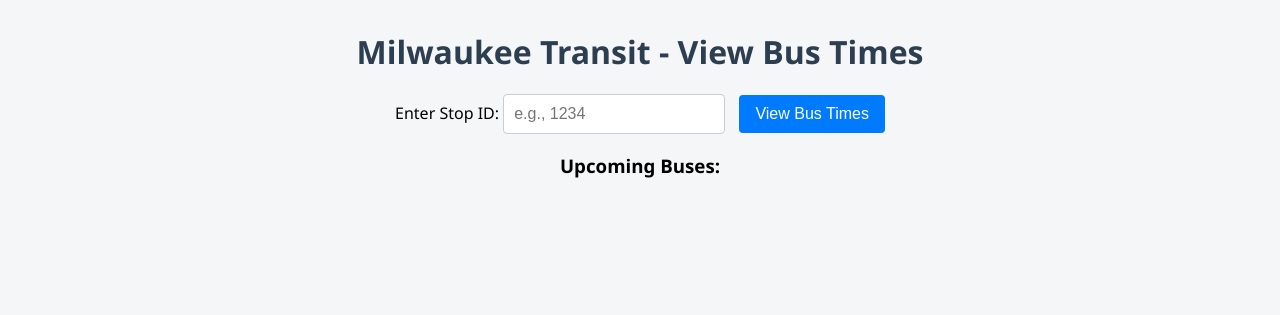
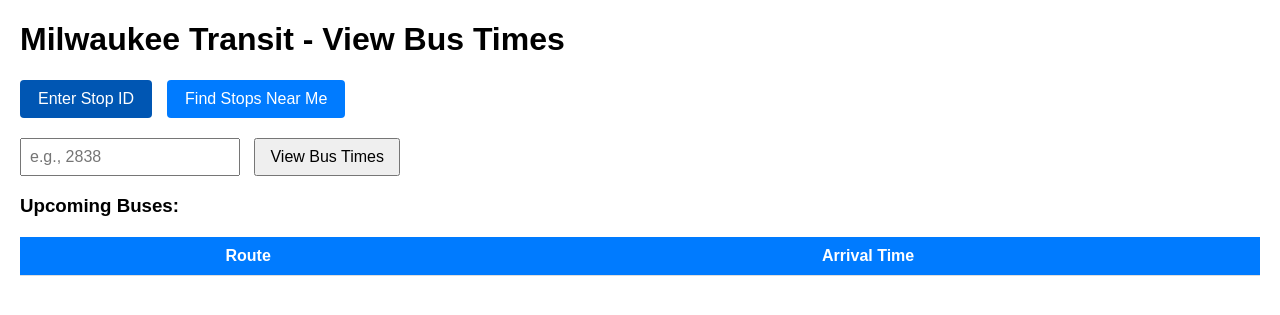
Before and after one commit to bencrosby1/stop-b, a Django app: page /bus-times/ in a window 1280 px wide. Shown: the top 315 px of the page. Run offline with Django 5.2, Linux system fonts and the light colour scheme; lists and menus that the app fills with data are empty; parts of the project's set-up code (start-up, migrations or seed data) failed here and were passed over; some libraries are stand-ins or nearby versions.

Commit message:
view bus times

```diff
--- a/stopBApp/templates/bus_times.html
+++ b/stopBApp/templates/bus_times.html
@@ -1,20 +1,119 @@
 <!DOCTYPE html>
 <html>
 <head>
-    <title>View Bus Times</title>
-     {% load static %}
-    <link rel="stylesheet" type="text/css" href="{% static 'bus_times/style.css' %}">
+    <title>Milwaukee Transit - View Bus Times</title>
+    {% load static %}
+    <style>
+        body {
+            font-family: Arial, sans-serif;
+            margin: 20px;
+        }
+
+        .tabs {
+            display: flex;
+            gap: 15px;
+            margin-bottom: 20px;
+        }
+
+        .tabs button {
+            padding: 10px 18px;
+            font-size: 16px;
+            cursor: pointer;
+            background-color: #007bff;
+            color: white;
+            border: none;
+            border-radius: 4px;
+        }
+
+        .tabs button.active {
+            background-color: #0056b3;
+        }
+
+        .tab-content {
+            display: none;
+        }
+
+        .tab-content.active {
+            display: block;
+        }
+
+        input[type="text"] {
+            padding: 8px;
+            font-size: 16px;
+            width: 200px;
+        }
+
+        button.view-btn {
+            padding: 8px 14px;
+            font-size: 16px;
+            margin-left: 10px;
+            cursor: pointer;
+        }
+
+        table {
+            width: 100%;
+            margin-top: 20px;
+            border-collapse: collapse;
+        }
+
+        th, td {
+            padding: 10px;
+            border-bottom: 1px solid #ddd;
+        }
+
+        th {
+            background-color: #007bff;
+            color: white;
+        }
+
+        #map {
+            height: 500px;
+            width: 100%;
+            margin-top: 10px;
+        }
+    </style>
 </head>
 <body>
     <h1>Milwaukee Transit - View Bus Times</h1>
 
-    <label for="stop-id">Enter Stop ID:</label>
-    <input type="text" id="stop-id" placeholder="e.g., 1234">
-    <button onclick="fetchBusTimes()">View Bus Times</button>
+    <div class="tabs">
+        <button id="tab1-btn" class="active" onclick="showTab('tab1')">Enter Stop ID</button>
+        <button id="tab2-btn" onclick="showTab('tab2')">Find Stops Near Me</button>
+    </div>
 
-    <h3>Upcoming Buses:</h3>
-    <ul id="bus-times"></ul>
+    <!-- Manual Entry Tab -->
+    <div id="tab1" class="tab-content active">
+        <input type="text" id="stop-id" placeholder="e.g., 2838">
+        <button class="view-btn" onclick="fetchBusTimes()">View Bus Times</button>
 
+        <h3>Upcoming Buses:</h3>
+        <table>
+            <thead>
+                <tr>
+                    <th>Route</th>
+                    <th>Arrival Time</th>
+                </tr>
+            </thead>
+            <tbody id="bus-times"></tbody>
+        </table>
+    </div>
+
+    <!-- Google Maps Tab -->
+    <div id="tab2" class="tab-content">
+        <div id="map"></div>
+    </div>
+
+    <!-- Tab switching logic -->
+    <script>
+        function showTab(tabId) {
+            document.querySelectorAll('.tab-content').forEach(tab => tab.classList.remove('active'));
+            document.querySelectorAll('.tabs button').forEach(btn => btn.classList.remove('active'));
+            document.getElementById(tabId).classList.add('active');
+            document.getElementById(tabId + '-btn').classList.add('active');
+        }
+    </script>
+
+    <!-- View Bus Times by ID -->
     <script>
         function fetchBusTimes() {
             let stopId = document.getElementById("stop-id").value;
@@ -27,29 +126,110 @@
                 .then(response => response.json())
                 .then(data => {
                     let busList = document.getElementById("bus-times");
-                    busList.innerHTML = ""; // Clear old results
+                    busList.innerHTML = "";
 
                     if (data.error) {
-                        busList.innerHTML = `<li>Error: ${data.error}</li>`;
-                        return;
-                    }
-
-                    if (data.length === 0) {
-                        busList.innerHTML = "<li>No upcoming buses found at this stop.</li>";
+                        busList.innerHTML = `<tr><td colspan="2">Error: ${data.error}</td></tr>`;
                         return;
                     }
 
                     data.forEach(bus => {
-                        let li = document.createElement("li");
-                        li.textContent = `Route ${bus.route_short_name} - Arrival: ${bus.arrival_time}`;
-                        busList.appendChild(li);
+                        let row = document.createElement("tr");
+                        row.innerHTML = `<td>${bus.route_short_name}</td><td>${bus.arrival_time}</td>`;
+                        busList.appendChild(row);
                     });
-                })
-                .catch(error => {
-                    console.error("Error fetching bus times:", error);
-                    document.getElementById("bus-times").innerHTML = "<li>Error loading data.</li>";
                 });
         }
     </script>
+
+
+
+    <script>
+    let map;
+    let userMarker;
+    let stopMarkers = []; // clear old stop markers
+
+    function initMap() {
+        navigator.geolocation.getCurrentPosition(position => {
+            const userPos = {
+                lat: position.coords.latitude,
+                lng: position.coords.longitude
+            };
+
+            map = new google.maps.Map(document.getElementById("map"), {
+                center: userPos,
+                zoom: 15
+            });
+
+            // Create a draggable marker for user's location
+            userMarker = new google.maps.Marker({
+                position: userPos,
+                map: map,
+                draggable: true,
+                title: "Drag to refine your location",
+                icon: "http://maps.google.com/mapfiles/ms/icons/blue-dot.png"
+            });
+
+
+            fetchNearbyStops(userPos.lat, userPos.lng);
+
+            // When user moves the marker, refresh nearby stops
+            userMarker.addListener('dragend', function (event) {
+                const newLat = event.latLng.lat();
+                const newLng = event.latLng.lng();
+                fetchNearbyStops(newLat, newLng);
+            });
+        }, () => {
+            alert("Unable to access your location. Enable location permissions.");
+        });
+    }
+
+    function fetchNearbyStops(lat, lon) {
+        // Clear previous stop markers
+        stopMarkers.forEach(marker => marker.setMap(null));
+        stopMarkers = [];
+
+        fetch(`/get_nearby_stops/?lat=${lat}&lon=${lon}`)
+            .then(res => res.json())
+            .then(data => {
+                data.forEach(stop => {
+                    const marker = new google.maps.Marker({
+                        position: {
+                            lat: stop.stop_lat,
+                            lng: stop.stop_lon
+                        },
+                        map: map,
+                        title: stop.stop_name
+                    });
+
+                    const info = new google.maps.InfoWindow({
+                        content: `
+                            <strong>${stop.stop_name}</strong><br>
+                            Stop ID: ${stop.stop_id}<br>
+                            <button onclick="selectStop('${stop.stop_id}')">Select This Stop</button>
+                        `
+                    });
+
+                    marker.addListener("click", () => {
+                        info.open(map, marker);
+                    });
+
+                    stopMarkers.push(marker);
+                });
+            });
+    }
+
+    function selectStop(id) {
+        showTab("tab1");
+        document.getElementById("stop-id").value = id;
+        fetchBusTimes();
+    }
+</script>
+
+
+
+    <script async defer
+        src="https://maps.googleapis.com/maps/api/js?key=AIzaSyDCCzwe9WTHJ987IkkI4xz17cWxKmDWXMY&callback=initMap">
+    </script>
 </body>
 </html>
--- a/stopBApp/views/bus_times_views.py
+++ b/stopBApp/views/bus_times_views.py
@@ -2,6 +2,7 @@ import pandas as pd
 import os
 from datetime import datetime
 from django.shortcuts import render
+from math import radians, sin, cos, sqrt, atan2
 from django.http import JsonResponse
 
 
@@ -13,6 +14,12 @@ calendar_dates_df = pd.read_csv(os.path.join(GTFS_FOLDER, "calendar_dates.txt"))
 stop_times_df = pd.read_csv(os.path.join(GTFS_FOLDER, "stop_times.txt"))
 #load to get route IDs and their short names
 routes_df = pd.read_csv(os.path.join(GTFS_FOLDER, "routes.txt"))
+
+stops_df = pd.read_csv(os.path.join(GTFS_FOLDER, "stops.txt"))
+
+stops_df["stop_lat"] = stops_df["stop_lat"].astype(float)
+stops_df["stop_lon"] = stops_df["stop_lon"].astype(float)
+
 
 
 trips_df = pd.read_csv(os.path.join(GTFS_FOLDER, "trips.txt"))
@@ -78,3 +85,32 @@ def get_bus_times(request, stop_id):
 
     except Exception as e:
         return JsonResponse({"error": str(e)}, status=500)
+
+def get_nearby_stops(request):
+    try:
+        lat = float(request.GET.get("lat"))
+        lon = float(request.GET.get("lon"))
+
+        def haversine(lat1, lon1, lat2, lon2):
+            R = 6371
+            dlat = radians(lat2 - lat1)
+            dlon = radians(lon2 - lon1)
+            a = sin(dlat/2)**2 + cos(radians(lat1)) * cos(radians(lat2)) * sin(dlon/2)**2
+            return R * 2 * atan2(sqrt(a), sqrt(1 - a))
+
+        nearby = []
+        for _, row in stops_df.iterrows():
+            d = haversine(lat, lon, row["stop_lat"], row["stop_lon"])
+            if d < 5.0:
+                nearby.append({
+                    "stop_id": row["stop_id"],
+                    "stop_name": row["stop_name"],
+                    "stop_lat": row["stop_lat"],
+                    "stop_lon": row["stop_lon"],
+                    "distance": round(d * 1000)
+                })
+
+        return JsonResponse(sorted(nearby, key=lambda x: x["distance"]), safe=False)
+
+    except Exception as e:
+        return JsonResponse({"error": str(e)}, status=400)
--- a/stop_b/urls.py
+++ b/stop_b/urls.py
@@ -18,6 +18,8 @@ from django.contrib import messages
 from django.contrib.auth import logout
 from django.shortcuts import redirect
 from django.urls import path
+from stopBApp.views.bus_times_views import get_nearby_stops
+
 import stopBApp.views as views
 import stopBApp.views.bus_times_views as bus_times_views
 
@@ -40,4 +42,8 @@ urlpatterns = [
 
 path('bus-times/', bus_times_views.bus_times_page, name='bus-times-page'),
     path('bus-times/<str:stop_id>/', bus_times_views.get_bus_times, name='bus-times'),
+
+path('get_nearby_stops/', get_nearby_stops, name='get_nearby_stops'),
+
+
 ]
```
